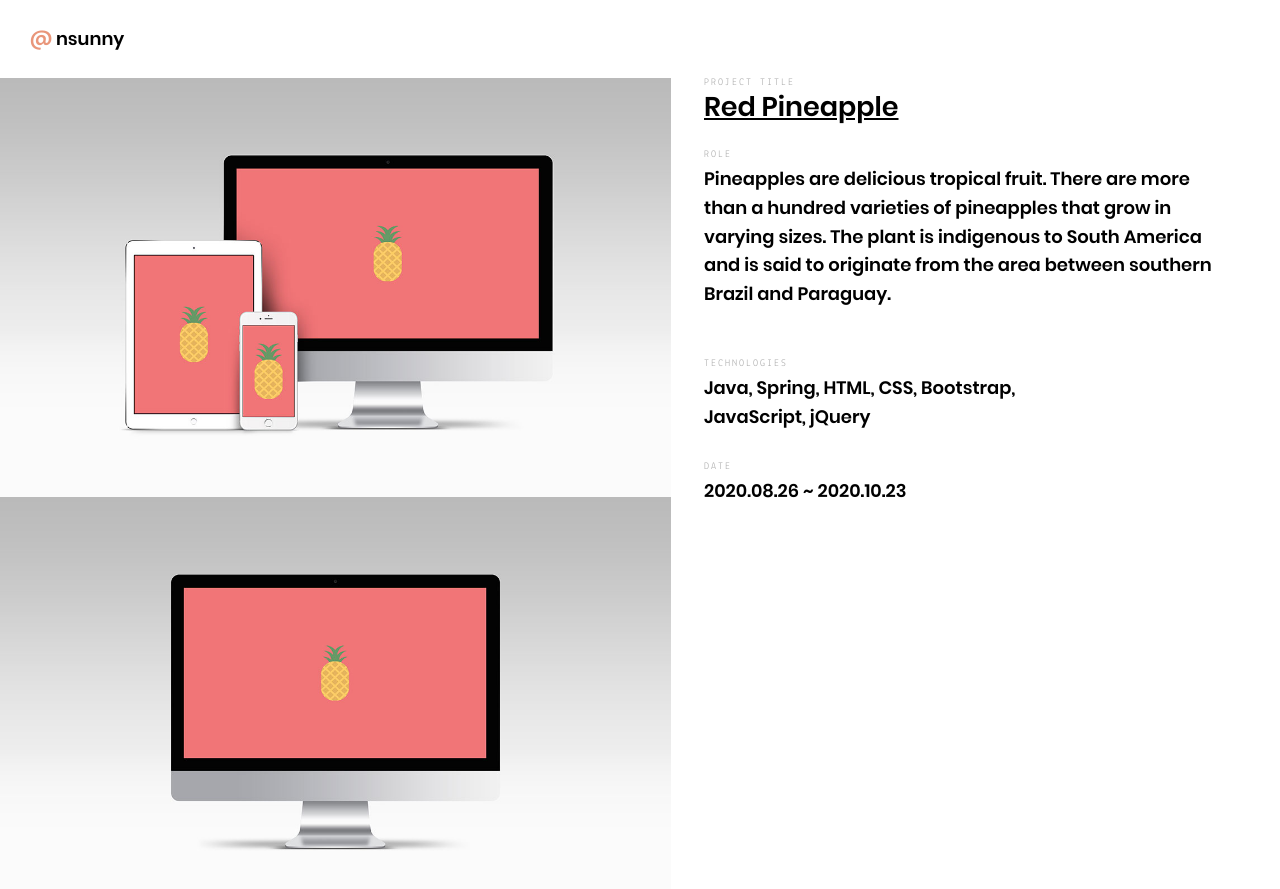
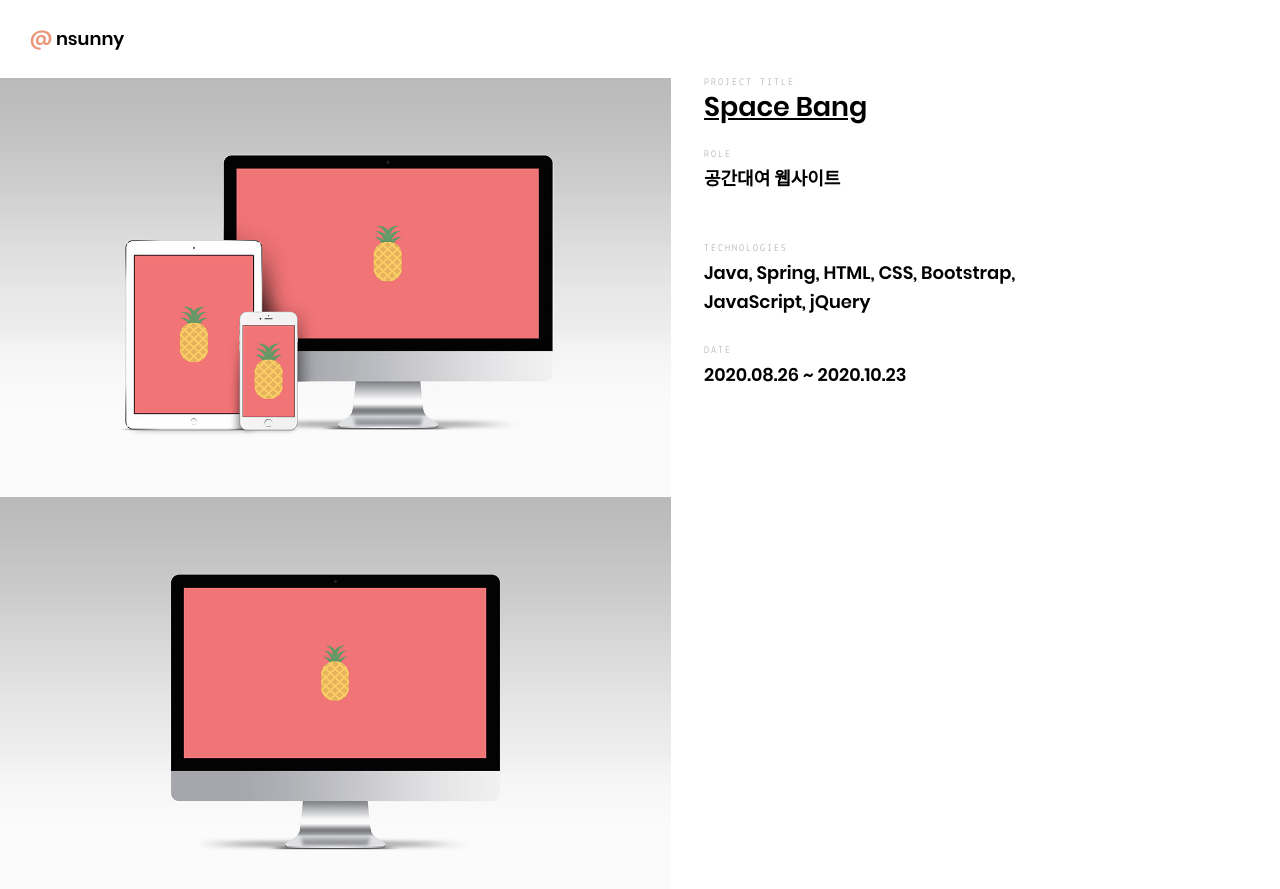
Before and after one commit to kimnamsun/kimnamsun.github.io, a Jekyll site: the page built from _posts/projects/2020-09-07-final.md, in a window 1280 px wide and 900 px high. Shown: the top 889 px of the window. Built offline with Jekyll 4.4.1, drawn with Linux system fonts in a browser that asks for light colours.

Commit message:
0908 update

```diff
--- a/_posts/projects/2020-09-07-final.md
+++ b/_posts/projects/2020-09-07-final.md
@@ -7,22 +7,22 @@ meta:
   keywords: "Jekyll, Pineapple"
 
 project:
-  title: "Red Pineapple"
+  title: "Space Bang"
   type: "Spring"
   url: "https://github.com/arnolds/pineapple"
-  logo: "/assets/images/projects/redpineapple/logo.png"
+  logo: "/assets/images/projects/SpaceBang/logo.png"
   tech: "Java, Spring, HTML, CSS, Bootstrap, JavaScript, jQuery"
   date: "2020.08.26 ~ 2020.10.23"
 
 images:
   - image:
-    url: "/assets/images/projects/redpineapple/devices.jpg"
-    alt: "Red Pineapple website on tablet, mobile and desktop"
+    url: "/assets/images/projects/SpaceBang/devices.jpg"
+    alt: "Space Bang website on tablet, mobile and desktop"
   - image:
-    url: "/assets/images/projects/redpineapple/desktop.jpg"
-    alt: "Red Pineapple website on a desktop device"
+    url: "/assets/images/projects/SpaceBang/desktop.jpg"
+    alt: "Space Bang website on a desktop device"
   - image:
-    url: "/assets/images/projects/redpineapple/mobile.jpg"
-    alt: "Red Pineapple website on a mobile device"
+    url: "/assets/images/projects/SpaceBang/mobile.jpg"
+    alt: "Space Bang website on a mobile device"
 ---
-<p>Pineapples are delicious tropical fruit. There are more than a hundred varieties of pineapples that grow in varying sizes. The plant is indigenous to South America and is said to originate from the area between southern Brazil and Paraguay.</p>
+<p>공간대여 웹사이트</p>
```
Also changed, not shown: _posts/projects/2020-07-17-semi.md (+3 -3 lines), assets/images/projects/SpaceBang/desktop.jpg (renamed from assets/images/projects/redpineapple/desktop.jpg), assets/images/projects/SpaceBang/devices.jpg (renamed from assets/images/projects/redpineapple/devices.jpg), assets/images/projects/SpaceBang/logo.png (renamed from assets/images/projects/redpineapple/logo.png), assets/images/projects/SpaceBang/mobile.jpg (renamed from assets/images/projects/redpineapple/mobile.jpg).
